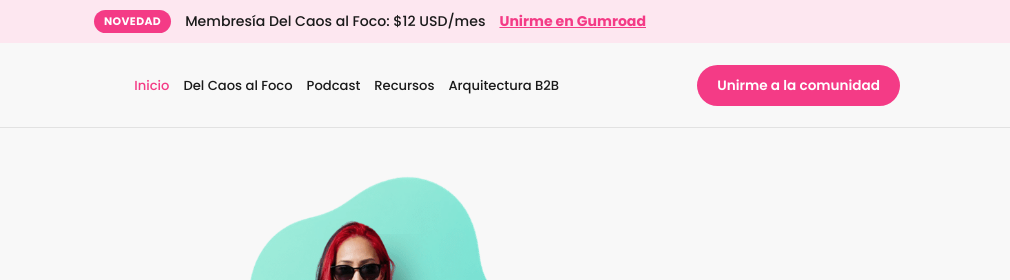
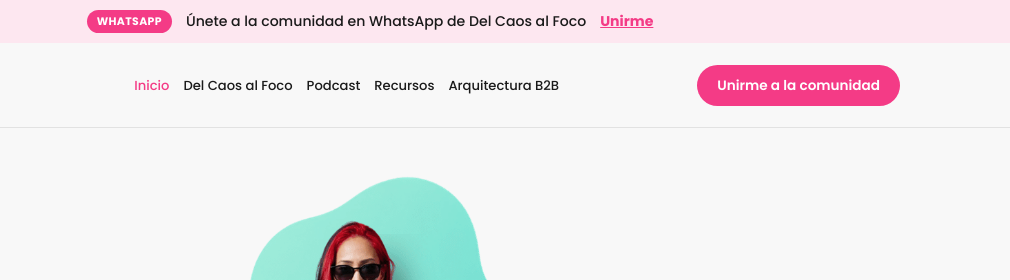
Before and after one commit to doirenn/bellarulox-website, a plain HTML site: page public/index.html in a window 1280 px wide. Shown: the top 280 px of the page, 270-1280 px from the left. Drawn offline with Linux system fonts and the light colour scheme; a script that the page names is missing.

Commit message:
Cambia la barra de inicio al grupo de WhatsApp de Del Caos al Foco.
Co-authored-by: Cursor <cursoragent@cursor.com>

```diff
--- a/public/index.html
+++ b/public/index.html
@@ -58,9 +58,9 @@
 </head>
 <body>
   <div class="top-note">
-    <span class="tag">Novedad</span>
-    <span>Membresía Del Caos al Foco: $12 USD/mes</span>
-    <a href="https://bellarulox.gumroad.com/l/DelCaosalFoco" target="_blank" rel="noopener noreferrer">Unirme en Gumroad</a>
+    <span class="tag">WhatsApp</span>
+    <span>Únete a la comunidad en WhatsApp de Del Caos al Foco</span>
+    <a href="https://chat.whatsapp.com/E1oH6ns3m9U1J7AYUeumxu?s=cl&p=a&mlu=4&ilr=4" target="_blank" rel="noopener noreferrer">Unirme</a>
   </div>
   <header class="site">
     <div class="wrap header-row">
```
